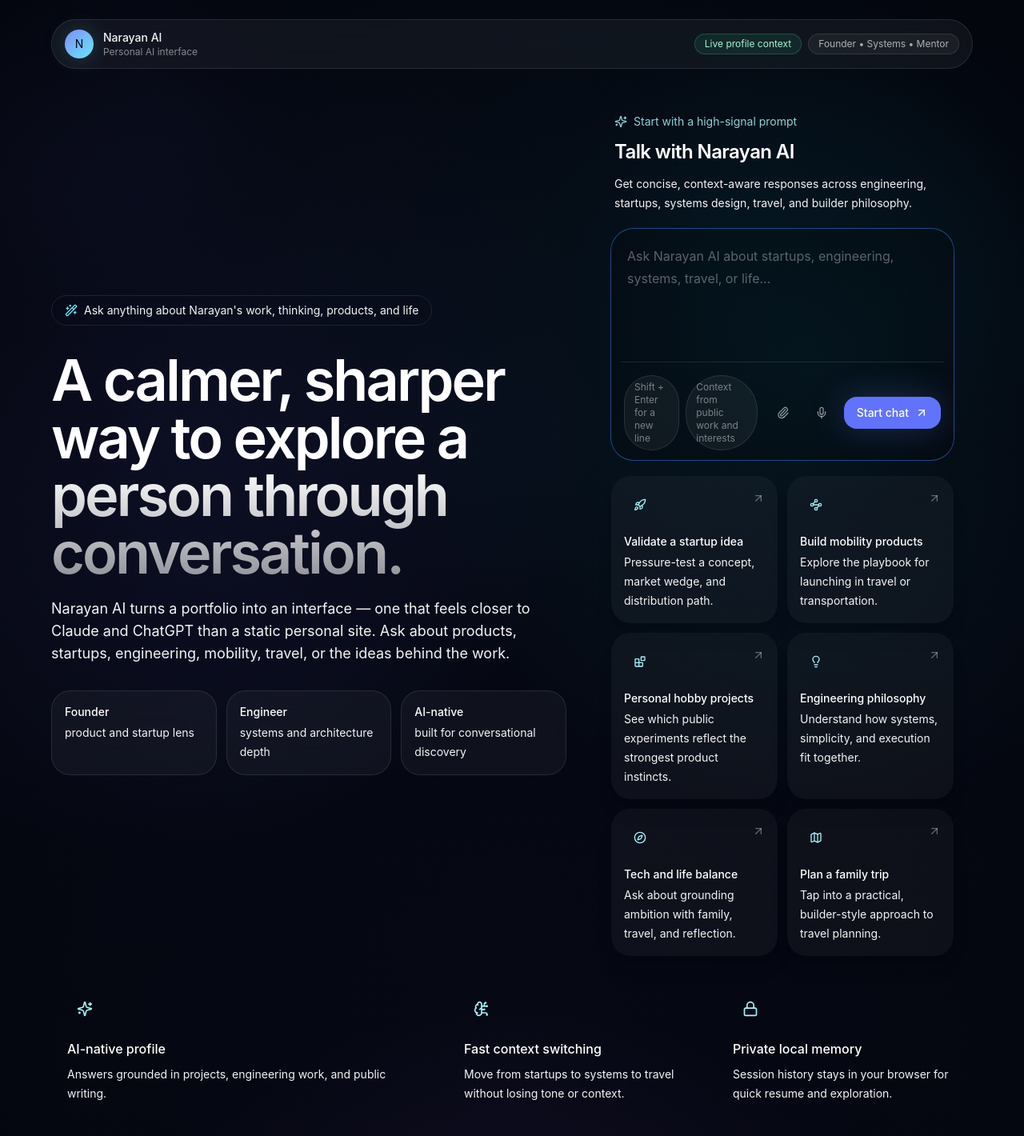
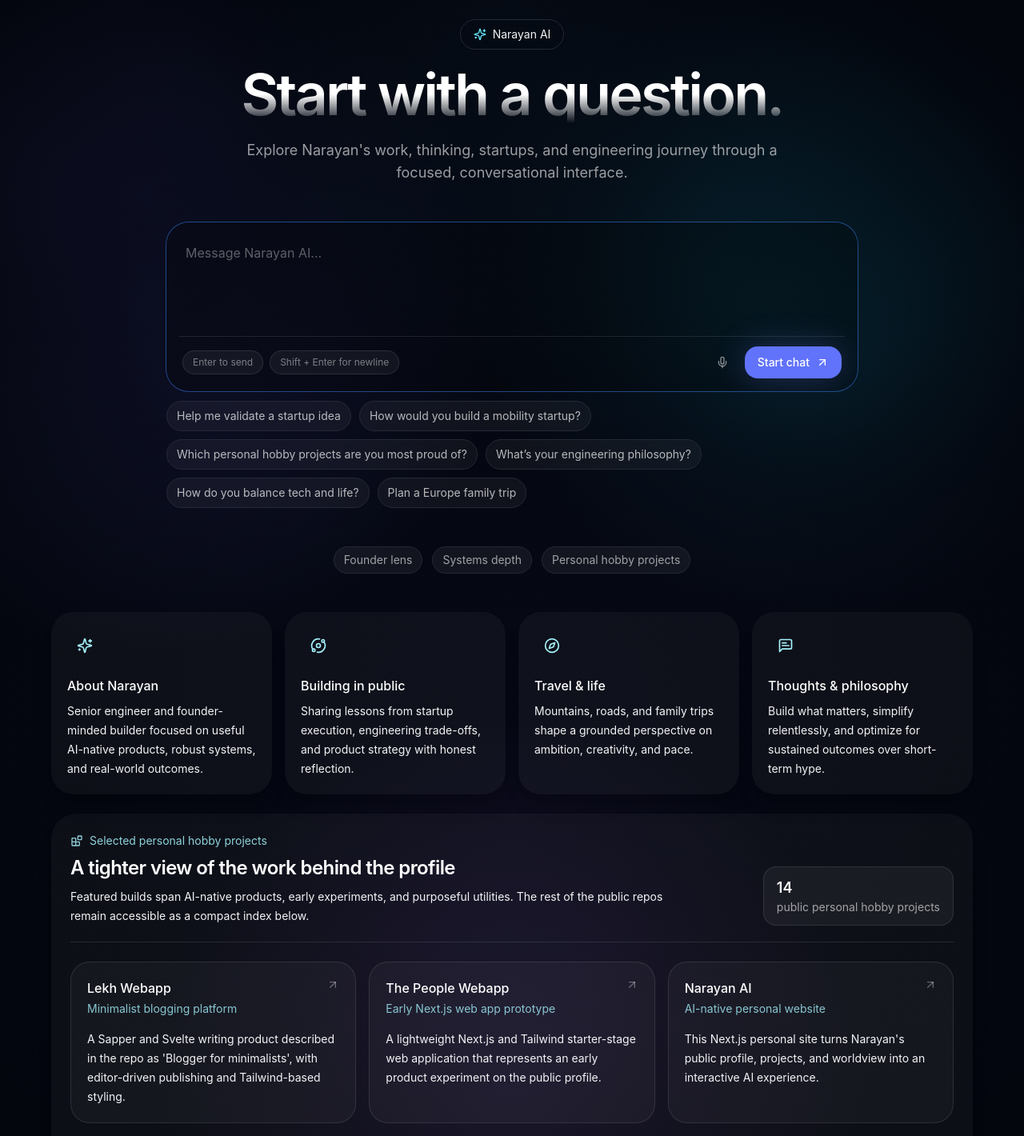
Before and after one commit to the-yadu/narayansingh.in, a Next.js app: page / in a window 1280 px wide. Shown: the top 1420 px of the page at 80% size. Built offline with nearby package versions, Linux system fonts and the light colour scheme.

Commit message:
Refocus hero on chat-first interaction
Agent-Logs-Url: https://github.com/the-yadu/narayansingh.in/sessions/e12258a4-e171-4695-a63b-73a9a03899ee

Co-authored-by: the-yadu <7404181+the-yadu@users.noreply.github.com>

```diff
--- a/app/page.tsx
+++ b/app/page.tsx
@@ -2,7 +2,7 @@
 
 import { useMemo, useState } from "react";
 import { motion } from "framer-motion";
-import { BrainCircuit, Lock, Sparkles, Wand2 } from "lucide-react";
+import { Sparkles } from "lucide-react";
 import { AtmosphericBackground } from "@/components/chat/atmospheric-background";
 import { HeroInput } from "@/components/chat/hero-input";
 import { SuggestedPrompts } from "@/components/chat/suggested-prompts";
@@ -12,29 +12,7 @@ import { ExpandableSections } from "@/components/chat/expandable-sections";
 import { useChatStore } from "@/store/chat-store";
 import { useMounted } from "@/hooks/use-local-storage";
 
-const trustSignals = [
-  {
-    icon: Sparkles,
-    label: "AI-native profile",
-    detail: "Answers grounded in projects, engineering work, and public writing.",
-  },
-  {
-    icon: BrainCircuit,
-    label: "Fast context switching",
-    detail: "Move from startups to systems to travel without losing tone or context.",
-  },
-  {
-    icon: Lock,
-    label: "Private local memory",
-    detail: "Session history stays in your browser for quick resume and exploration.",
-  },
-];
-
-const stats = [
-  { value: "Founder", label: "product and startup lens" },
-  { value: "Engineer", label: "systems and architecture depth" },
-  { value: "AI-native", label: "built for conversational discovery" },
-];
+const focusSignals = ["Founder lens", "Systems depth", "Personal hobby projects"];
 
 export default function HomePage() {
   const mounted = useMounted();
@@ -67,100 +45,40 @@ export default function HomePage() {
         className="relative z-10 mx-auto flex w-full max-w-7xl flex-col"
       >
         {!chatMode && (
-          <>
-            <motion.header
-              initial={{ opacity: 0, y: 18 }}
-              animate={{ opacity: 1, y: 0 }}
-              transition={{ duration: 0.45 }}
-              className="mx-auto flex w-full max-w-6xl items-center justify-between rounded-full border border-white/10 bg-white/5 px-4 py-3 backdrop-blur-xl"
-            >
-              <div className="flex items-center gap-3 text-sm text-white/88">
-                <div className="flex h-9 w-9 items-center justify-center rounded-full bg-gradient-to-br from-indigo-400 to-cyan-300 text-slate-950 shadow-[0_0_30px_rgba(103,232,249,0.2)]">
-                  N
-                </div>
-                <div>
-                  <p className="font-medium">Narayan AI</p>
-                  <p className="text-xs text-white/50">Personal AI interface</p>
-                </div>
-              </div>
-              <div className="hidden items-center gap-2 sm:flex">
-                <div className="rounded-full border border-emerald-400/25 bg-emerald-400/10 px-3 py-1 text-xs text-emerald-200">
-                  Live profile context
-                </div>
-                <div className="rounded-full border border-white/10 bg-white/5 px-3 py-1 text-xs text-white/65">
-                  Founder • Systems • Mentor
-                </div>
-              </div>
-            </motion.header>
-
           <motion.div
             initial={{ opacity: 0, y: 24 }}
             animate={{ opacity: 1, y: 0 }}
-              transition={{ duration: 0.55, delay: 0.08 }}
-              className="mx-auto mt-8 grid min-h-[72vh] w-full max-w-6xl gap-8 lg:grid-cols-[minmax(0,1.15fr)_minmax(360px,0.85fr)] lg:items-center"
+            transition={{ duration: 0.5 }}
+            className="mx-auto grid min-h-[76vh] w-full max-w-4xl place-content-center gap-8"
           >
-              <div className="space-y-8">
-                <div className="inline-flex items-center gap-2 rounded-full border border-white/10 bg-white/7 px-4 py-2 text-sm text-white/72 backdrop-blur-xl">
-                  <Wand2 className="h-4 w-4 text-cyan-300" />
-                  Ask anything about Narayan&apos;s work, thinking, products, and life
+            <div className="space-y-5 text-center">
+              <div className="mx-auto inline-flex items-center gap-2 rounded-full border border-white/14 bg-white/6 px-4 py-2 text-sm text-white/78 backdrop-blur-xl">
+                <Sparkles className="h-4 w-4 text-cyan-300" />
+                Narayan AI
               </div>
-
-                <div className="space-y-5">
-                  <h1 className="max-w-4xl bg-gradient-to-b from-white via-white to-white/55 bg-clip-text text-5xl font-semibold tracking-[-0.04em] text-transparent sm:text-6xl lg:text-7xl">
-                    A calmer, sharper way to explore a person through conversation.
+              <h1 className="bg-gradient-to-b from-white via-white to-white/62 bg-clip-text text-5xl font-semibold tracking-[-0.04em] text-transparent sm:text-6xl lg:text-7xl">
+                Start with a question.
               </h1>
-                  <p className="max-w-3xl text-pretty text-base leading-8 text-white/64 sm:text-lg">
-                    Narayan AI turns a portfolio into an interface — one that feels closer to Claude and ChatGPT than a static personal site. Ask about products, startups, engineering, mobility, travel, or the ideas behind the work.
+              <p className="mx-auto max-w-2xl text-pretty text-base leading-8 text-white/60 sm:text-lg">
+                Explore Narayan&apos;s work, thinking, startups, and engineering journey through a focused, conversational interface.
               </p>
             </div>
 
-                <div className="grid gap-3 sm:grid-cols-3">
-                  {stats.map((stat) => (
-                    <div key={stat.value} className="rounded-3xl border border-white/10 bg-white/[0.045] p-4 backdrop-blur-xl">
-                      <p className="text-sm font-medium text-white">{stat.value}</p>
-                      <p className="mt-1 text-sm leading-6 text-white/52">{stat.label}</p>
+            <div className="hero-panel rounded-[2rem] p-3 sm:p-4">
+              <HeroInput onSend={(value) => void startConversation(value)} />
+              <div className="mt-3">
+                <SuggestedPrompts onSelect={(prompt) => void startConversation(prompt)} />
+              </div>
+            </div>
+
+            <div className="mx-auto flex w-full max-w-3xl flex-wrap items-center justify-center gap-2 sm:gap-3">
+              {focusSignals.map((signal) => (
+                <div key={signal} className="rounded-full border border-white/12 bg-white/[0.05] px-3 py-1.5 text-xs text-white/60 sm:text-sm">
+                  {signal}
                 </div>
               ))}
             </div>
-              </div>
-
-              <div className="hero-panel space-y-5 rounded-[2rem] p-4 sm:p-6">
-                <div className="space-y-3 px-1">
-                  <div className="flex items-center gap-2 text-sm text-cyan-200/85">
-                    <Sparkles className="h-4 w-4" />
-                    Start with a high-signal prompt
-                  </div>
-                  <h2 className="text-2xl font-semibold tracking-tight text-white">Talk with Narayan AI</h2>
-                  <p className="text-sm leading-6 text-white/58">
-                    Get concise, context-aware responses across engineering, startups, systems design, travel, and builder philosophy.
-                  </p>
-                </div>
-
-                <HeroInput onSend={(value) => void startConversation(value)} />
-                <SuggestedPrompts onSelect={(prompt) => void startConversation(prompt)} />
-              </div>
           </motion.div>
-
-            <motion.div
-              initial={{ opacity: 0, y: 24 }}
-              animate={{ opacity: 1, y: 0 }}
-              transition={{ duration: 0.45, delay: 0.12 }}
-              className="mx-auto grid w-full max-w-6xl gap-4 lg:grid-cols-[1.2fr_0.8fr_0.8fr]"
-            >
-              {trustSignals.map((signal) => {
-                const Icon = signal.icon;
-                return (
-                  <div key={signal.label} className="hero-glass rounded-[1.75rem] p-5">
-                    <div className="flex h-11 w-11 items-center justify-center rounded-2xl bg-white/8 text-cyan-200">
-                      <Icon className="h-5 w-5" />
-                    </div>
-                    <p className="mt-4 text-base font-medium text-white">{signal.label}</p>
-                    <p className="mt-2 text-sm leading-6 text-white/56">{signal.detail}</p>
-                  </div>
-                );
-              })}
-            </motion.div>
-          </>
         )}
 
         {chatMode && currentConversationId && (
--- a/components/chat/hero-input.tsx
+++ b/components/chat/hero-input.tsx
@@ -1,7 +1,7 @@
 "use client";
 
 import { KeyboardEvent, useMemo, useState } from "react";
-import { ArrowUpRight, Mic, Paperclip } from "lucide-react";
+import { ArrowUpRight, Mic } from "lucide-react";
 import { motion } from "framer-motion";
 import { Button } from "@/components/ui/button";
 import { useMounted } from "@/hooks/use-local-storage";
@@ -10,7 +10,10 @@ export function HeroInput({ onSend }: { onSend: (value: string) => void }) {
   const mounted = useMounted();
   const [value, setValue] = useState("");
 
-  const glowClass = useMemo(() => (value.trim() ? "ring-2 ring-primary/45 shadow-[0_0_50px_rgba(96,165,250,0.15)]" : "ring-1 ring-white/12"), [value]);
+  const glowClass = useMemo(
+    () => (value.trim() ? "ring-2 ring-primary/50 shadow-[0_0_50px_rgba(96,165,250,0.17)]" : "ring-1 ring-white/12"),
+    [value],
+  );
   const voiceSupported = useMemo(
     () => mounted && typeof window !== "undefined" && ("webkitSpeechRecognition" in window || "SpeechRecognition" in window),
     [mounted],
@@ -45,32 +48,27 @@ export function HeroInput({ onSend }: { onSend: (value: string) => void }) {
 
   return (
     <motion.div
-      className={`hero-glass luminous-border overflow-hidden rounded-[1.75rem] bg-black/20 p-3 ${glowClass}`}
+      className={`hero-glass luminous-border overflow-hidden rounded-[1.75rem] bg-black/25 p-3 sm:p-4 ${glowClass}`}
       initial={{ opacity: 0, y: 12 }}
       animate={{ opacity: 1, y: 0 }}
-      transition={{ duration: 0.45, delay: 0.16 }}
+      transition={{ duration: 0.45, delay: 0.1 }}
     >
       <textarea
         value={value}
         onChange={(e) => setValue(e.target.value)}
         onKeyDown={handleKeyDown}
-        rows={4}
-        placeholder="Ask Narayan AI about startups, engineering, systems, travel, or life..."
-        className="min-h-[132px] w-full resize-none border-0 bg-transparent px-2 py-2 text-base leading-7 text-white outline-none placeholder:text-white/35"
+        rows={3}
+        placeholder="Message Narayan AI..."
+        className="min-h-[108px] w-full resize-none border-0 bg-transparent px-2 py-2 text-base leading-7 text-white outline-none placeholder:text-white/35"
       />
 
-      <div className="mt-4 flex flex-col gap-3 border-t border-white/10 px-1 pt-4 sm:flex-row sm:items-center sm:justify-between">
+      <div className="mt-3 flex items-center justify-between border-t border-white/10 px-1 pt-3">
         <div className="flex items-center gap-2 text-xs text-white/45">
-          <span className="rounded-full border border-white/10 bg-white/5 px-3 py-1.5">Shift + Enter for a new line</span>
-          <span className="hidden rounded-full border border-white/10 bg-white/5 px-3 py-1.5 sm:inline-flex">
-            Context from public work and interests
-          </span>
+          <span className="rounded-full border border-white/10 bg-white/5 px-3 py-1.5">Enter to send</span>
+          <span className="hidden rounded-full border border-white/10 bg-white/5 px-3 py-1.5 sm:inline-flex">Shift + Enter for newline</span>
         </div>
 
-        <div className="flex items-center gap-2 self-end sm:self-auto">
-          <Button size="icon" variant="ghost" className="rounded-2xl text-white/55 hover:text-white" aria-label="Attach file">
-            <Paperclip className="h-4 w-4" />
-          </Button>
+        <div className="flex items-center gap-2">
           <Button
             size="icon"
             variant="ghost"
--- a/components/chat/suggested-prompts.tsx
+++ b/components/chat/suggested-prompts.tsx
@@ -1,78 +1,32 @@
 "use client";
 
 import { motion } from "framer-motion";
-import { ArrowUpRight, Blocks, Compass, Lightbulb, Map, Rocket, Waypoints } from "lucide-react";
-import { Card } from "@/components/ui/card";
 
 const prompts = [
-  {
-    title: "Validate a startup idea",
-    body: "Pressure-test a concept, market wedge, and distribution path.",
-    prompt: "Help me validate a startup idea",
-    icon: Rocket,
-  },
-  {
-    title: "Build mobility products",
-    body: "Explore the playbook for launching in travel or transportation.",
-    prompt: "How would you build a mobility startup?",
-    icon: Waypoints,
-  },
-  {
-    title: "Personal hobby projects",
-    body: "See which public experiments reflect the strongest product instincts.",
-    prompt: "Which personal hobby projects are you most proud of?",
-    icon: Blocks,
-  },
-  {
-    title: "Engineering philosophy",
-    body: "Understand how systems, simplicity, and execution fit together.",
-    prompt: "What’s your engineering philosophy?",
-    icon: Lightbulb,
-  },
-  {
-    title: "Tech and life balance",
-    body: "Ask about grounding ambition with family, travel, and reflection.",
-    prompt: "How do you balance tech and life?",
-    icon: Compass,
-  },
-  {
-    title: "Plan a family trip",
-    body: "Tap into a practical, builder-style approach to travel planning.",
-    prompt: "Plan a Europe family trip",
-    icon: Map,
-  },
+  "Help me validate a startup idea",
+  "How would you build a mobility startup?",
+  "Which personal hobby projects are you most proud of?",
+  "What’s your engineering philosophy?",
+  "How do you balance tech and life?",
+  "Plan a Europe family trip",
 ];
 
 export function SuggestedPrompts({ onSelect }: { onSelect: (prompt: string) => void }) {
   return (
-    <div className="grid w-full grid-cols-1 gap-3 sm:grid-cols-2">
-      {prompts.map((item, i) => {
-        const Icon = item.icon;
-
-        return (
-          <motion.button
-            key={item.prompt}
-            onClick={() => onSelect(item.prompt)}
-            className="text-left"
-            initial={{ opacity: 0, y: 12 }}
-            animate={{ opacity: 1, y: 0 }}
-            transition={{ delay: 0.08 + i * 0.04, duration: 0.35 }}
-            whileHover={{ y: -3 }}
-            whileTap={{ scale: 0.99 }}
-          >
-            <Card className="h-full rounded-[1.5rem] border-white/10 bg-white/[0.035] p-4 text-left hover:border-white/20 hover:bg-white/[0.06]">
-              <div className="flex items-start justify-between gap-4">
-                <div className="flex h-10 w-10 items-center justify-center rounded-2xl bg-white/7 text-cyan-200">
-                  <Icon className="h-4 w-4" />
-                </div>
-                <ArrowUpRight className="mt-1 h-4 w-4 text-white/35" />
-              </div>
-              <p className="mt-4 text-sm font-medium text-white">{item.title}</p>
-              <p className="mt-1 text-sm leading-6 text-white/52">{item.body}</p>
-            </Card>
-          </motion.button>
-        );
-      })}
+    <div className="flex flex-wrap gap-2 sm:gap-2.5">
+      {prompts.map((prompt, i) => (
+        <motion.button
+          key={prompt}
+          onClick={() => onSelect(prompt)}
+          className="rounded-full border border-white/12 bg-white/[0.045] px-3 py-2 text-left text-xs text-white/70 transition hover:border-white/25 hover:bg-white/[0.08] hover:text-white sm:text-sm"
+          initial={{ opacity: 0, y: 8 }}
+          animate={{ opacity: 1, y: 0 }}
+          transition={{ delay: 0.04 + i * 0.035, duration: 0.28 }}
+          whileTap={{ scale: 0.98 }}
+        >
+          {prompt}
+        </motion.button>
+      ))}
     </div>
   );
 }
```
Lines whose indentation alone changed are shown as unchanged.
